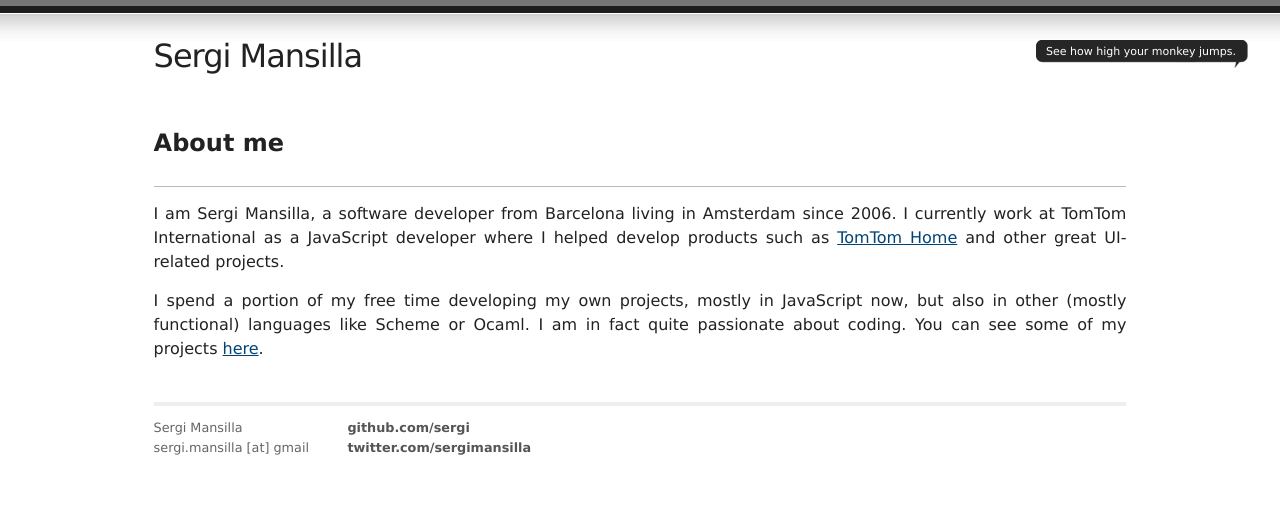
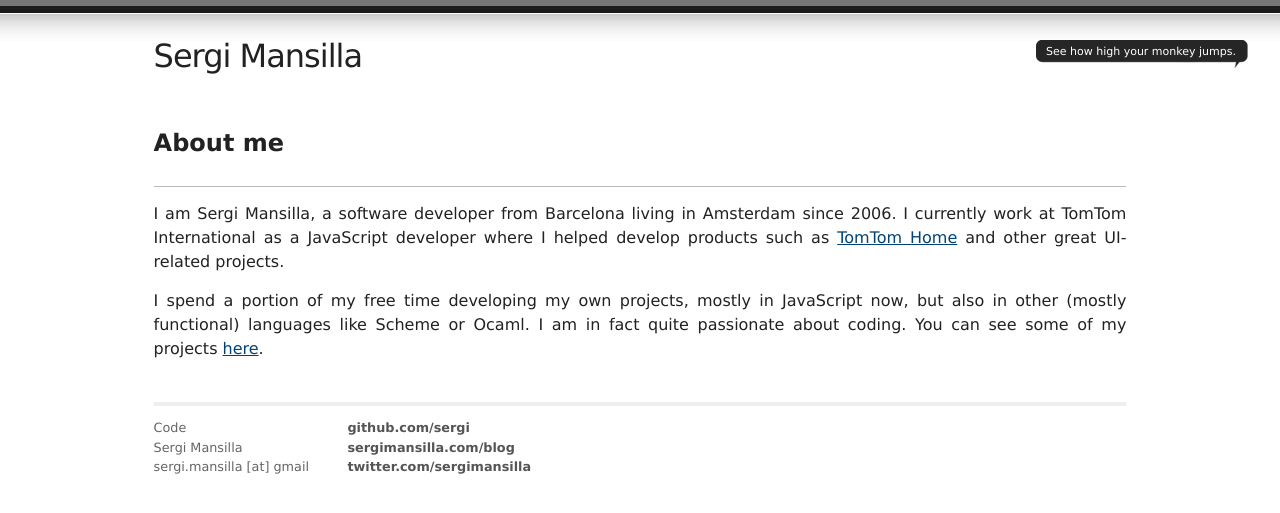
Before and after one commit to sergi/sergi.github.com, a Jekyll site: the page built from about.html, in a window 1280 px wide. Shown: the top 513 px of the page. Built offline with Jekyll 4.4.1, drawn with Linux system fonts in a browser that asks for light colours; Markdown is read by kramdown in place of the engine named in the settings; comment, search, counter and statistics services are not loaded.

Commit message:
Small changes to footer

```diff
--- a/_layouts/default.html
+++ b/_layouts/default.html
@@ -34,6 +34,7 @@
 
     <div class="contact">
       <p>
+        Code<br />
         Sergi Mansilla<br />
         sergi.mansilla [at] gmail
       </p>
@@ -41,6 +42,7 @@
     <div class="contact">
       <p>
         <a href="http://github.com/sergi/">github.com/sergi</a><br />
+        <a href="http://sergimansilla.com/blog">sergimansilla.com/blog</a><br />
         <a href="http://twitter.com/sergimansilla/">twitter.com/sergimansilla</a><br />
       </p>
     </div>
```
